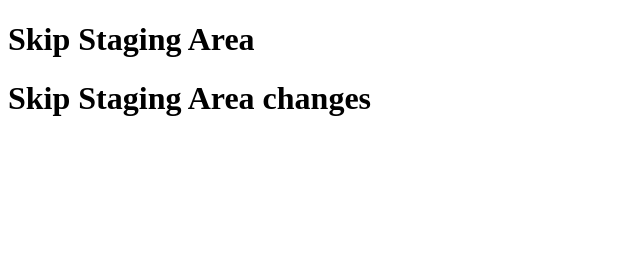
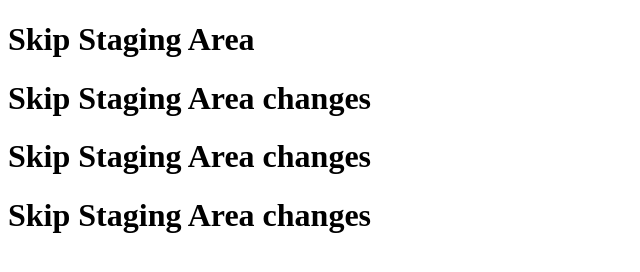
Before and after one commit to RangeshZone/Git-Skip-Staging-Area, a plain HTML site: page Index.html in a window 1280 px wide. Shown: the whole page, without its empty margins (0-640 px from the left). Drawn offline with Linux system fonts and the light colour scheme.

Commit message:
with filename

```diff
--- a/Index.html
+++ b/Index.html
@@ -9,5 +9,8 @@
     <h1>Skip Staging Area</h1>
 
     <h1>Skip Staging Area changes</h1>
+    <h1>Skip Staging Area changes</h1>
+    <h1>Skip Staging Area changes</h1>
+
 </body>
 </html>
```
